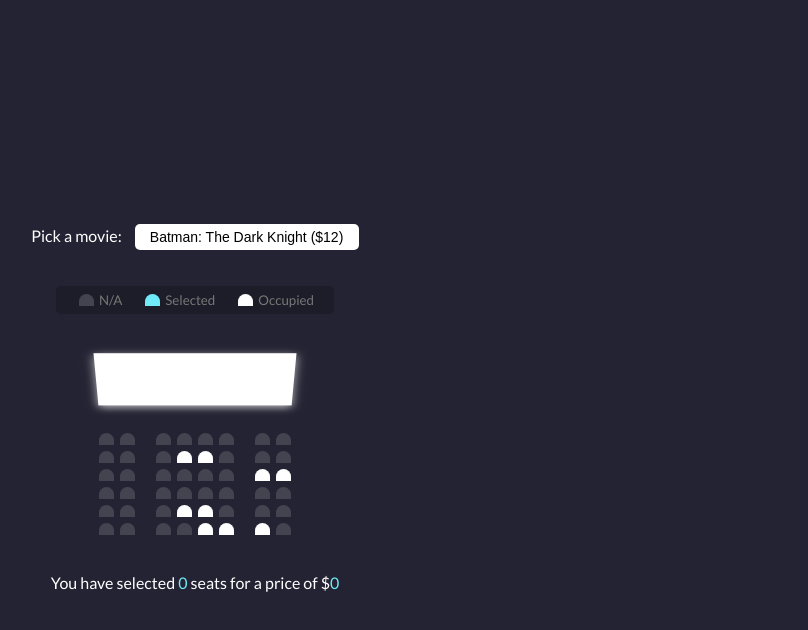
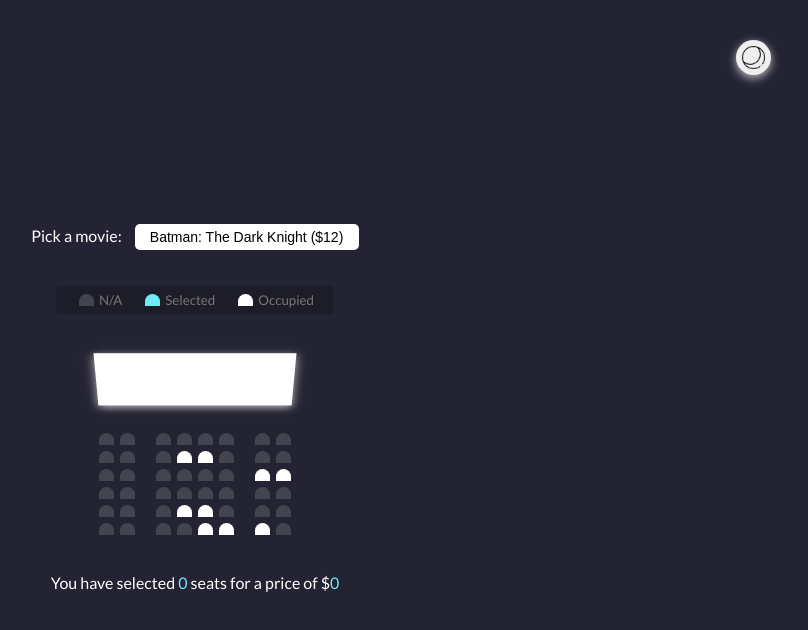
Before and after one commit to lenariem/movie_seat_booking, a plain HTML site: page index.html in a window 1280 px wide. Shown: the whole page, without its empty margins (445-1253 px from the left). Drawn offline with Linux system fonts and the light colour scheme.

Commit message:
dark light

```diff
--- a/index.html
+++ b/index.html
@@ -9,6 +9,8 @@
 </head>
 
 <body>
+    <button id="mode" class="mode" title="dark / light mode"><img src="./icon/night-mode.png" alt="switch color" class="mode_img"></button>
+
     <div class="movie-container">
         <label>Pick a movie:</label>
         <select id="movie">
--- a/script.js
+++ b/script.js
@@ -0,0 +1,8 @@
+// dark/light mode
+function toggleMode() {
+    const element = document.body;
+    element.classList.toggle('light-mode');
+}
+
+const btn = document.getElementById('mode');
+btn.addEventListener('click', toggleMode);
--- a/style.css
+++ b/style.css
@@ -14,6 +14,36 @@ body {
     height: 100vh;
     font-family: 'Lato', sans-serif;
     margin: 0;
+}
+
+button.mode {
+    width: 35px;
+    height: 35px;
+    border-radius: 100%;
+    border: 0;
+    cursor: pointer;
+    box-shadow: 0 3px 10px rgba(255, 255, 255, 0.7);
+    transition: 0.4s all;
+    position: absolute;
+    top: 5%;
+    right: 5%;
+}
+
+button.mode:hover {
+    transform: scale(1.2);
+}
+
+.mode_img {
+    width: 100%;
+    height:100%;
+    object-fit: contain;
+    margin: 0;
+    padding: 0'
+
+}
+.light-mode {
+    background-color: rgba(255, 228, 228, 0.829);
+    color: black;
 }
 
 .movie-container {
```
Also changed, not shown: icon/night-mode.png (added).
